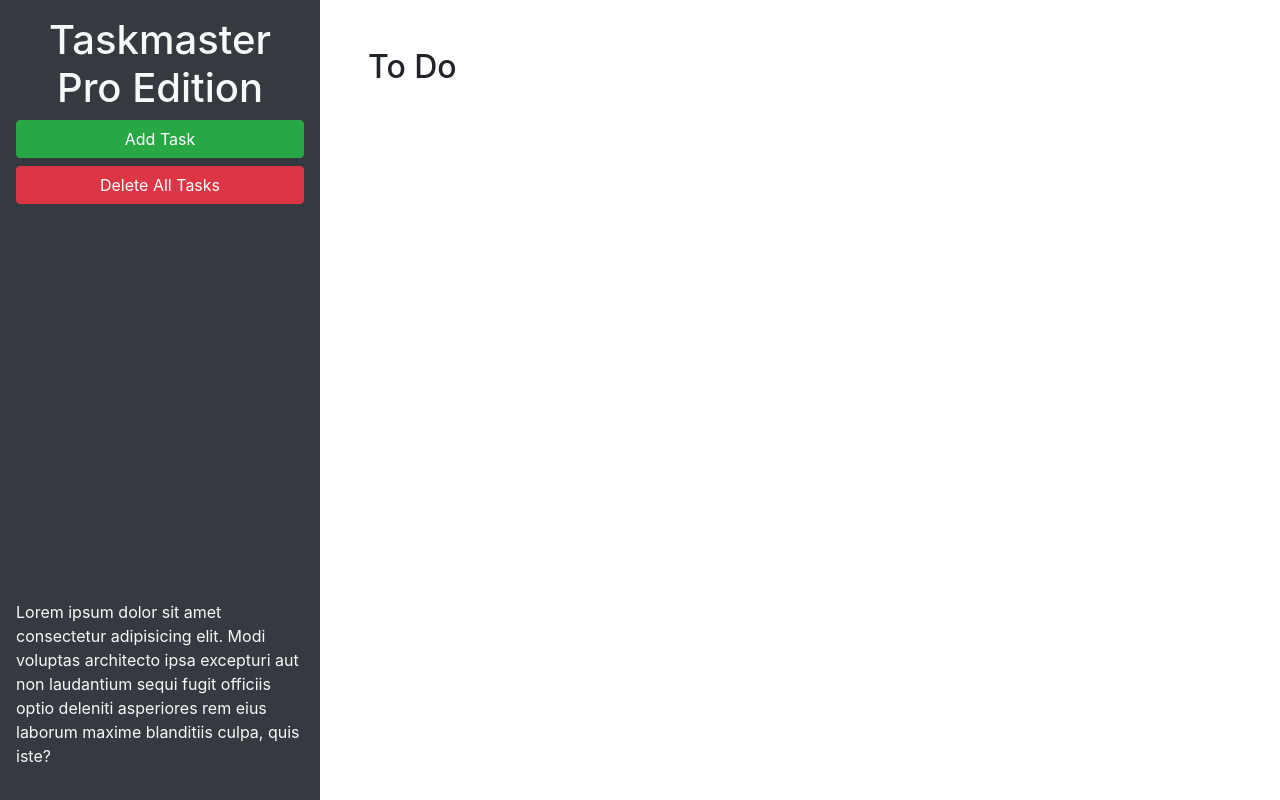
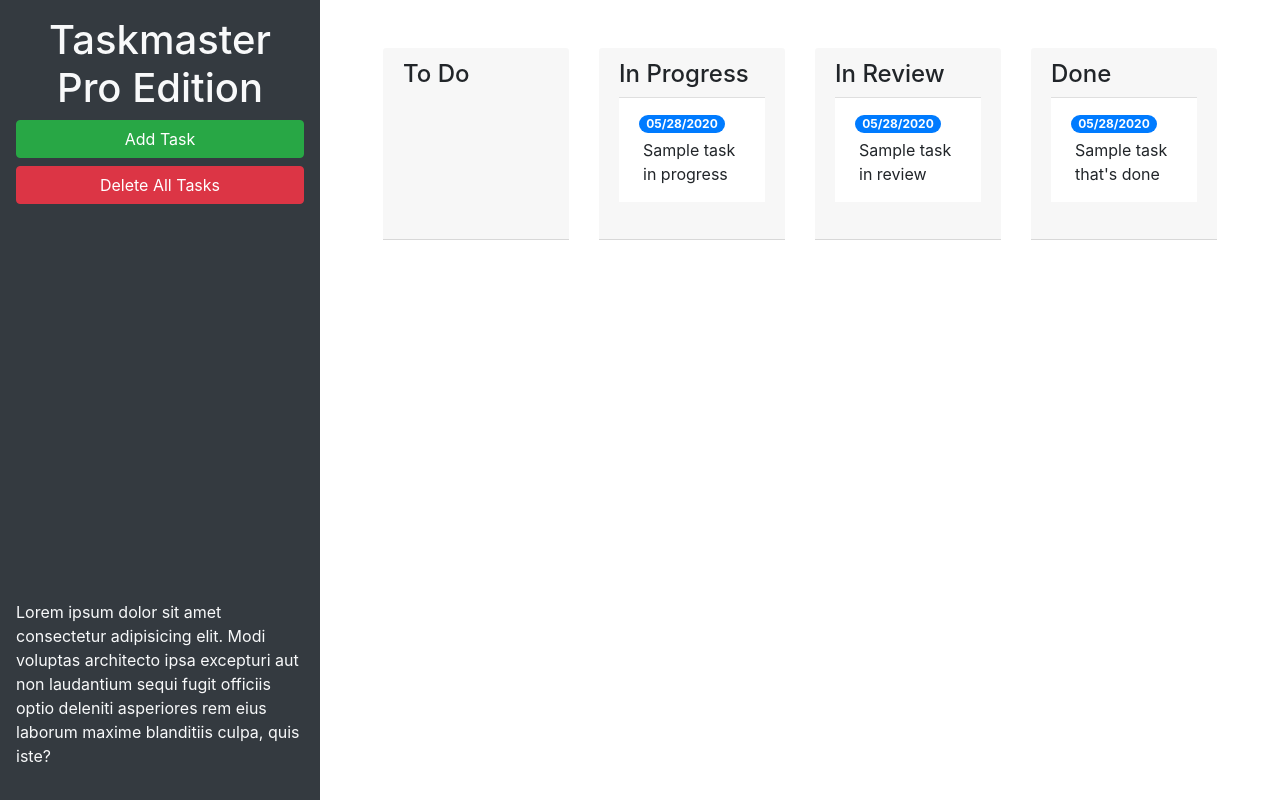
Before and after one commit to rprice000/taskinator-pro-2, a plain HTML site: page index.html in a window 1280 px wide. Drawn offline with nearby package versions, Linux system fonts and the light colour scheme.

Commit message:
completed part 5.2.5

```diff
--- a/assets/js/script.js
+++ b/assets/js/script.js
@@ -63,7 +63,6 @@ $(".list-group").on("click", "p", function() {
     .val(text);
   $(this).replaceWith(textInput);
   textInput.trigger("focus");
-  console.log(text);
 });
 //////////////////////////////////////////////////////////EVENT LISTENER FOR WHEN CLICK TO EDIT A TASK END////////////////////////
 
@@ -72,7 +71,6 @@ $(".list-group").on("blur", "textarea", function() {
 // get the textarea's current value/text
 var text = $(this)
   .val()
-  .trim();
 
 // get the parent ul's id attribute
 var status = $(this)
--- a/index.html
+++ b/index.html
@@ -23,12 +23,73 @@
         laudantium sequi fugit officiis optio deleniti asperiores rem eius laborum maxime blanditiis culpa, quis iste?
       </p>
     </header>
+
+
+
     <main class="col-12 col-lg-9">
-      <div class="m-5">
-        <h2>To Do</h2>
-        <ul id="list-toDo" class="list-group"> </ul>
+      <div class="m-5 row justify-content-around">
+<!-- todo start -->
+        <div class="col-12 col-md-6 col-xl-3 mb-3">
+          <div class="card-header">
+            <h4>To Do</h4>
+            <ul id="list-toDo" class="list-group list-group-flush"> </ul>
+          </div>
+        </div>
+<!-- todo end -->
+<!-- in progress start -->
+        <div class="col-12 col-md-6 col-xl-3 mb-3">
+          <div class="card-header">
+            <h4>In Progress</h4>
+            <ul id="list-inProgress" class="list-group list-group-flush">
+              <li class="list-group-item">
+                <span class="badge badge-primary badge-pill">05/28/2020</span>
+                <p class="m-1">Sample task in progress</p>
+              </li>
+            </ul>
+          </div>
+        </div>
+<!-- in progress end -->
+<!-- in review start -->
+        <div class="col-12 col-md-6 col-xl-3 mb-3">
+          <div class="card-header">
+            <h4>In Review</h4>
+            <ul id="list-inReview" class="list-group list-group-flush">
+              <li class="list-group-item">
+                <span class="badge badge-primary badge-pill">05/28/2020</span>
+                <p class="m-1">Sample task in review</p>
+              </li>
+            </ul>
+          </div>
+        </div>
+<!-- in review end -->
+<!-- done start -->
+        <div class="col-12 col-md-6 col-xl-3 mb-3">
+          <div class="card-header">
+            <h4>Done</h4>
+            <ul id="list-done" class="list-group list-group-flush">
+              <li class="list-group-item">
+                <span class="badge badge-primary badge-pill">05/28/2020</span>
+                <p class="m-1">Sample task that's done</p>
+              </li>
+            </ul>
+          </div>
+        </div>
+<!-- done end -->
       </div>
     </main>
+
+
+
+
+
+
+
+
+
+
+
+
+
   </div>
 
   <!-- Modal -->
@@ -46,11 +107,11 @@
           <form>
             <div class="form-group">
               <label for="modalTaskDescription">Task description</label>
-              <textarea id="modalTaskDescription" rows="3"></textarea>
+              <textarea id="modalTaskDescription" rows="3" class="form-control"></textarea>
             </div>
             <div class="form-group">
               <label for="modalDueDate">Due date</label>
-              <input type="text" id="modalDueDate" placeholder="mm/dd/yyyy" autocomplete="off" />
+              <input type="text" class="form-control" id="modalDueDate" placeholder="mm/dd/yyyy" autocomplete="off" />
             </div>
           </form>
         </div>
```
